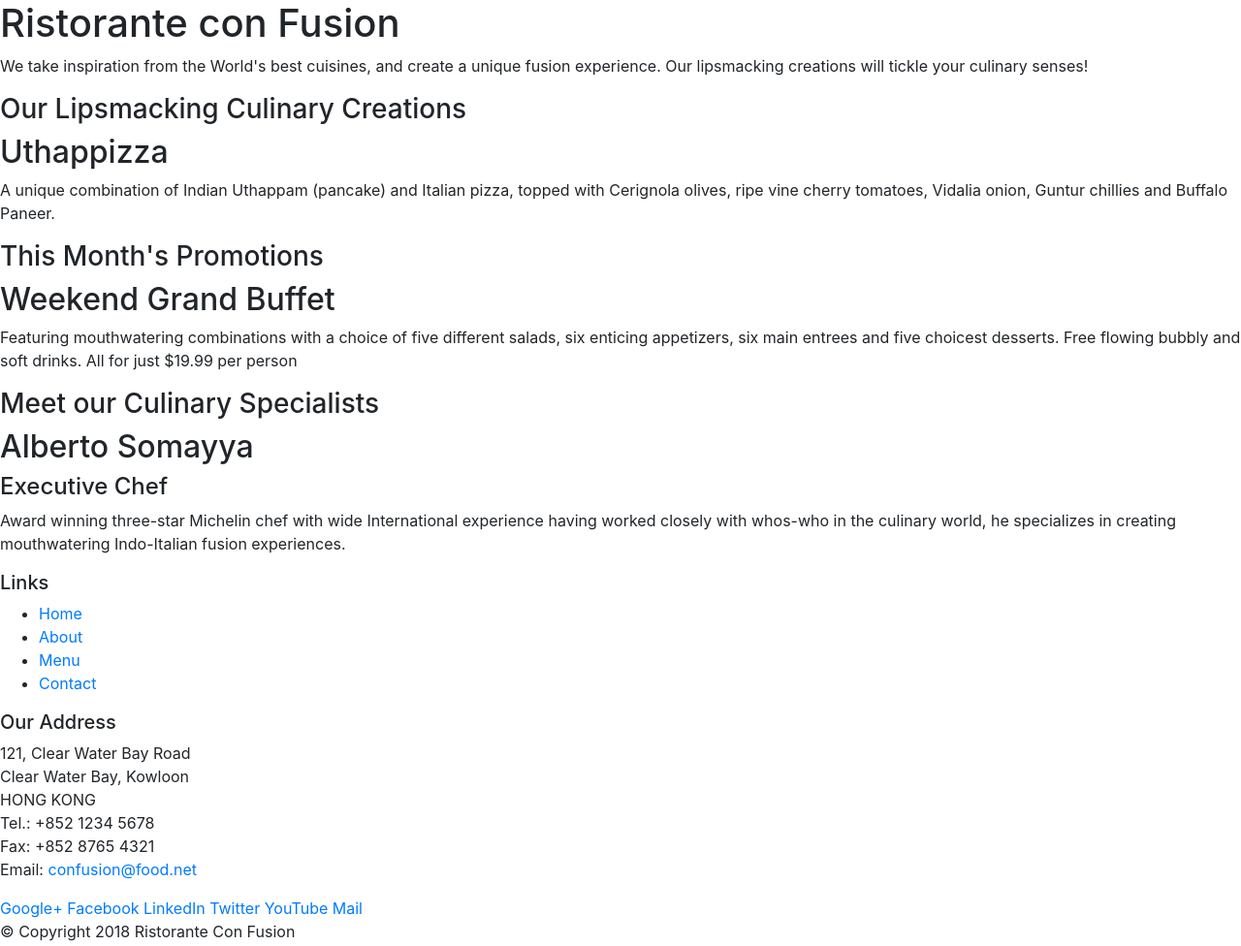
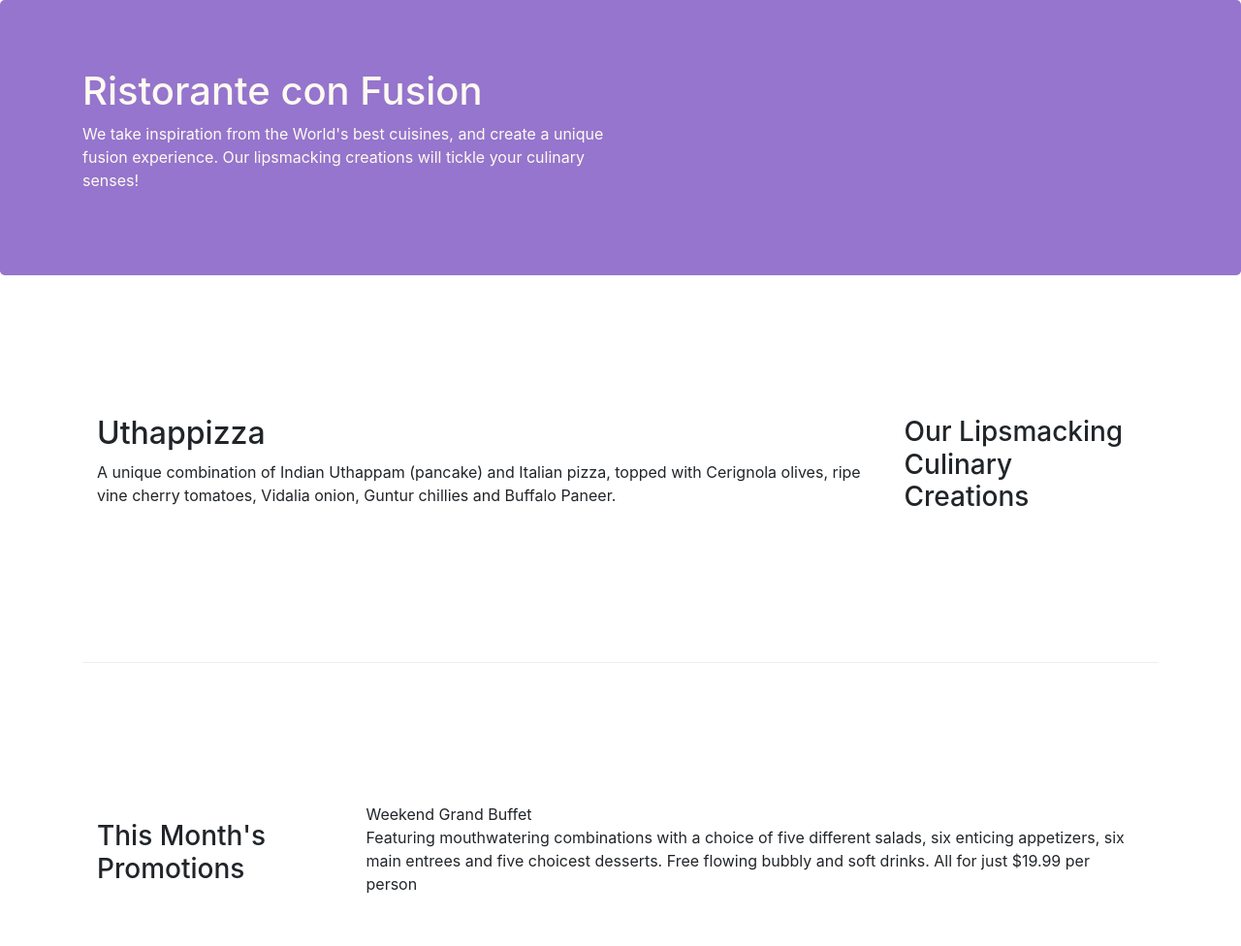
Before and after one commit to tsegtserdem/realSTACK, a website: page index.html in a window 1280 px wide. Shown: the top 976 px of the page at 97% size. Drawn offline with nearby package versions, Linux system fonts and the light colour scheme.

Commit message:
bootstrap intro done

```diff
--- /dev/null
+++ b/css/style.css
@@ -0,0 +1,30 @@
+row-header{
+    margin: 0px auto;
+    padding: 0px auto
+}
+
+.row-content{
+    margin: 0px auto;
+    padding: 50px 0px 50px 0px;
+    border-bottom: 1px ridge;
+    min-height: 400px;
+}
+
+.footer{
+    background-color: azure;
+    margin 0px auto;
+    padding: 20px 0px 20px 0px;
+}
+
+.jumbotron {
+    padding:70px 30px 70px 30px;
+    margin:0px auto;
+    background: #9575CD ;
+    color:floralwhite;
+}
+
+address{
+    font-size:80%;
+    margin:0px;
+    color:#0f0f0f;
+}
--- a/index.html
+++ b/index.html
@@ -2,6 +2,7 @@
 <html lang="en">
 
 <head>
+    <link href="css/styles.css" rel="stylesheet">
     <title>Ristorante Con Fusion</title>
     <!-- Required meta tags always come first -->
     <meta charset="utf-8">
@@ -10,50 +11,51 @@
 
     <!-- Bootstrap CSS -->
     <link rel="stylesheet" href="node_modules/bootstrap/dist/css/bootstrap.min.css">
+    <link href="css/style.css" rel="stylesheet">
 </head>
 
 <body>
 
-    <header>
-        <div>
-            <div>
-                <div>
+    <header class="jumbotron">
+        <div class="container">
+            <div class="row row-header">
+                <div class="col-12 col-sm-6">
                     <h1>Ristorante con Fusion</h1>
                     <p>We take inspiration from the World's best cuisines, and create a unique fusion experience. Our lipsmacking creations will tickle your culinary senses!</p>
                 </div>
-                <div>
+                <div "col-12 col-sm">
                 </div>
             </div>
         </div>
     </header>
 
-    <div>
-        <div>
-            <div>
+    <div class="container">
+        <div class="row row-content align-items-center">
+            <div class="col-12 col-sm-4 order-sm-last col-md-3">
                 <h3>Our Lipsmacking Culinary Creations</h3>
             </div>
-            <div>
+            <div class="col col-sm order-sm-first col-md">
                 <h2>Uthappizza</h2>
                 <p>A unique combination of Indian Uthappam (pancake) and Italian pizza, topped with Cerignola olives, ripe vine cherry tomatoes, Vidalia onion, Guntur chillies and Buffalo Paneer.</p>
             </div>
         </div>
 
 
-        <div>
-            <div>
+        <div class="row row-content align-items-center">
+            <div class="col-12 col-sm-4 col-md-3">
                 <h3>This Month's Promotions</h3>
             </div>
-            <div>
+            <div class="col col-sm col-md"
                 <h2>Weekend Grand Buffet</h2>
                 <p>Featuring mouthwatering combinations with a choice of five different salads, six enticing appetizers, six main entrees and five choicest desserts. Free flowing bubbly and soft drinks. All for just $19.99 per person </p>
             </div>
         </div>
 
-        <div>
-            <div>
+        <div class="row row-content align-items-center">
+            <div class="col-12 col-sm-4 order-sm-last col-md-3">
                 <h3>Meet our Culinary Specialists</h3>
             </div>
-            <div>
+            <div class="col col-sm order-sm-first col-md">
                 <h2>Alberto Somayya</h2>
                 <h4>Executive Chef</h4>
                 <p>Award winning three-star Michelin chef with wide International experience having worked closely with whos-who in the culinary world, he specializes in creating mouthwatering Indo-Italian fusion experiences. </p>
@@ -61,19 +63,19 @@
         </div>
     </div>
 
-    <footer>
-        <div>
-            <div>
-                <div>
+    <footer class="footer">
+        <div class="container">
+            <div class="row">
+                <div class="col-4 col-sm-3">
                     <h5>Links</h5>
-                    <ul>
+                    <ul class="list-unstyled">
                         <li><a href="#">Home</a></li>
                         <li><a href="#">About</a></li>
                         <li><a href="#">Menu</a></li>
                         <li><a href="#">Contact</a></li>
                     </ul>
                 </div>
-                <div>
+                <div class="col-7 col-sm-5">
                     <h5>Our Address</h5>
                     <address>
 		              121, Clear Water Bay Road<br>
@@ -84,8 +86,8 @@
 		              Email: <a href="mailto:confusion@food.net">confusion@food.net</a>
 		           </address>
                 </div>
-                <div>
-                    <div>
+                <div class="col-12 col-sm-4 align-self-center">
+                    <div class="text-center">
                         <a href="http://google.com/+">Google+</a>
                         <a href="http://www.facebook.com/profile.php?id=">Facebook</a>
                         <a href="http://www.linkedin.com/in/">LinkedIn</a>
@@ -95,8 +97,8 @@
                     </div>
                 </div>
            </div>
-           <div>
-                <div>
+           <div class="row justify-content-center">
+                <div class="col-auto">
                     <p>© Copyright 2018 Ristorante Con Fusion</p>
                 </div>
            </div>
```
